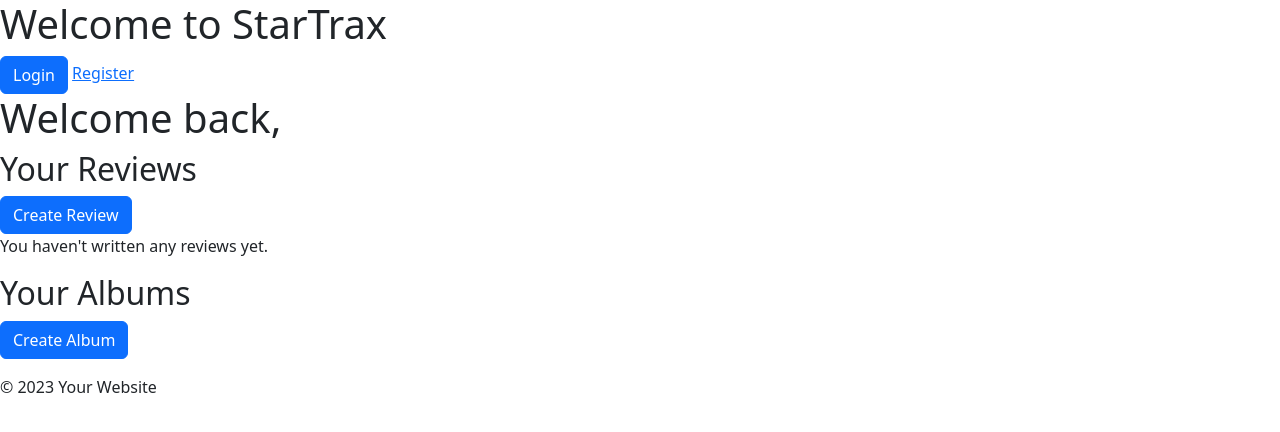
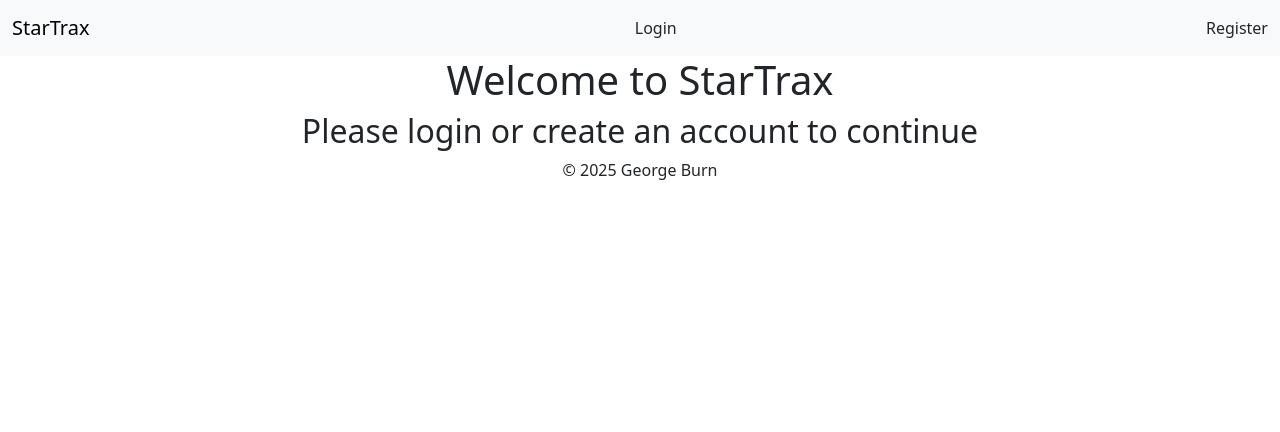
Before and after one commit to Georgeburn94/startrax, a Django app: page / in a window 1280 px wide. Shown: the top 432 px of the page. Run offline with Django 4.2, Linux system fonts and the light colour scheme.

Commit message:
add: navbar styling. added delete button to homepage

```diff
--- a/startrax/templates/base.html
+++ b/startrax/templates/base.html
@@ -10,21 +10,22 @@
 </head>
 
 <body>
-    <header>
-        {% if user.is_authenticated %}
-        <h1>Welcome, {{ user.username }}</h1>
-        <a href="{% url 'logout' %}">Logout</a>
-        {% else %}
-        <h1>Welcome to StarTrax</h1>
-        <a href="{% url 'login' %}" class="btn btn-primary">Login</a>
-        <a href="{% url 'register' %}">Register</a>
-        {% endif %}
-    </header>
+    <nav class="navbar navbar-expand-lg bg-body-tertiary">
+        <div class="container-fluid">
+          <a class="navbar-brand" href="{% url 'review_list' %}">StarTrax</a>
+          {% if user.is_authenticated %}
+          <a class="nav-link active" aria-current="page" href="{% url 'logout' %}">Logout</a>
+          {% else %}
+          <a class="nav-link active" aria-current="page" href="{% url 'login' %}">Login</a>
+          <a class="nav-link active" aria-current="page" href="{% url 'register' %}">Register</a>
+          {% endif %}
+        </div>
+      </nav>
     <main>
         {% block content %}{% endblock %}
     </main>
     <footer>
-        <p>&copy; 2023 Your Website</p>
+        <p class="text-center">&copy; 2025 George Burn</p>
     </footer>
     <script src="https://cdn.jsdelivr.net/npm/bootstrap@5.3.3/dist/js/bootstrap.bundle.min.js"
         integrity="sha384-YvpcrYf0tY3lHB60NNkmXc5s9fDVZLESaAA55NDzOxhy9GkcIdslK1eN7N6jIeHz"
--- a/startrax/templates/review_list.html
+++ b/startrax/templates/review_list.html
@@ -2,17 +2,27 @@
 {% block title %}Review List{% endblock %}
 {% block content %}
 
-<h1>Welcome back, {{ user.username }}</h1>
+<!-- Authenticated User Welcome Message -->
+<div class="container">
+    {% if user.is_authenticated %}
+    <div class="row">
+        <div class="col-12">
+            <h1 class="text-center">Welcome back, {{ user.username }}</h1>
+        </div>
+    </div>
+    <!-- Display user reviews -->
     <h2>Your Reviews</h2>
     <a href="{% url 'review_create' %}" class="btn btn-primary">Create Review</a>
     {% if user_reviews %}
     <ul>
         {% for review in user_reviews %}
         <li>
-                <strong><a href="{% url 'review_detail' review.pk %}">{{ review.album.name }}</a></strong> by {{ review.album.artist }}<br>
+            <strong><a href="{% url 'review_detail' review.pk %}">{{ review.album.name }}</a></strong> by {{
+            review.album.artist }}<br>
             Rating: {{ review.star_rating }}/5<br>
             {% if review.note %}
             Note: {{ review.note }}
+            <a href="{% url 'review_delete' review.pk %}" class="btn btn-danger btn-sm">Delete</a>
             {% endif %}
         </li>
         {% endfor %}
@@ -21,6 +31,7 @@
     <p>You haven't written any reviews yet.</p>
     {% endif %}
 
+    <!-- Display User Albums -->
     <h2>Your Albums</h2>
     <a href="{% url 'album_create' %}" class="btn btn-primary">Create Album</a>
     <ul>
@@ -31,4 +42,16 @@
         </li>
         {% endfor %}
     </ul>
+
+    <!-- Anauthenticad User Welcome Message  -->
+    {% else %}
+    <div class="row">
+        <div class="col-12">
+            <h1 class="text-center">Welcome to StarTrax</h1>
+            <h2 class="text-center">Please login or create an account to continue</h2>
+        </div>
+    </div>
+    {% endif %}
+
+</div>
 {% endblock %}
--- a/startrax/views.py
+++ b/startrax/views.py
@@ -5,6 +5,7 @@ from .models import Review, Album
 from .forms import ReviewForm
 from django.contrib.auth.forms import UserCreationForm
 from django.contrib.auth import login, authenticate
+from django.contrib.auth.mixins import LoginRequiredMixin
 
 
 # Create your views here.
@@ -52,7 +53,7 @@ class ReviewDetailView(DetailView):
     model = Review
     template_name = 'review_detail.html'
 
-class ReviewCreateView(CreateView):
+class ReviewCreateView(LoginRequiredMixin, CreateView):
     model = Review
     fields = ['album', 'star_rating', 'note']
     template_name = 'review_form.html'
@@ -73,7 +74,7 @@ class ReviewDeleteView(DeleteView):
     template_name = 'review_confirm_delete.html'
     success_url = reverse_lazy('review_list')
 
-class AlbumCreateView(CreateView):
+class AlbumCreateView(LoginRequiredMixin, CreateView):
     model = Album
     fields = ['name', 'year', 'artist']
     template_name = 'album_form.html'
@@ -88,7 +89,7 @@ class AlbumListView(ListView):
     template_name = 'album_list.html'
     context_object_name = 'albums'
 
-class AlbumDeleteView(DeleteView):
+class AlbumDeleteView(LoginRequiredMixin, DeleteView):
     model = Album
     template_name = 'album_confirm_delete.html'
     success_url = reverse_lazy('review_list')
```
Lines whose indentation alone changed are shown as unchanged.
